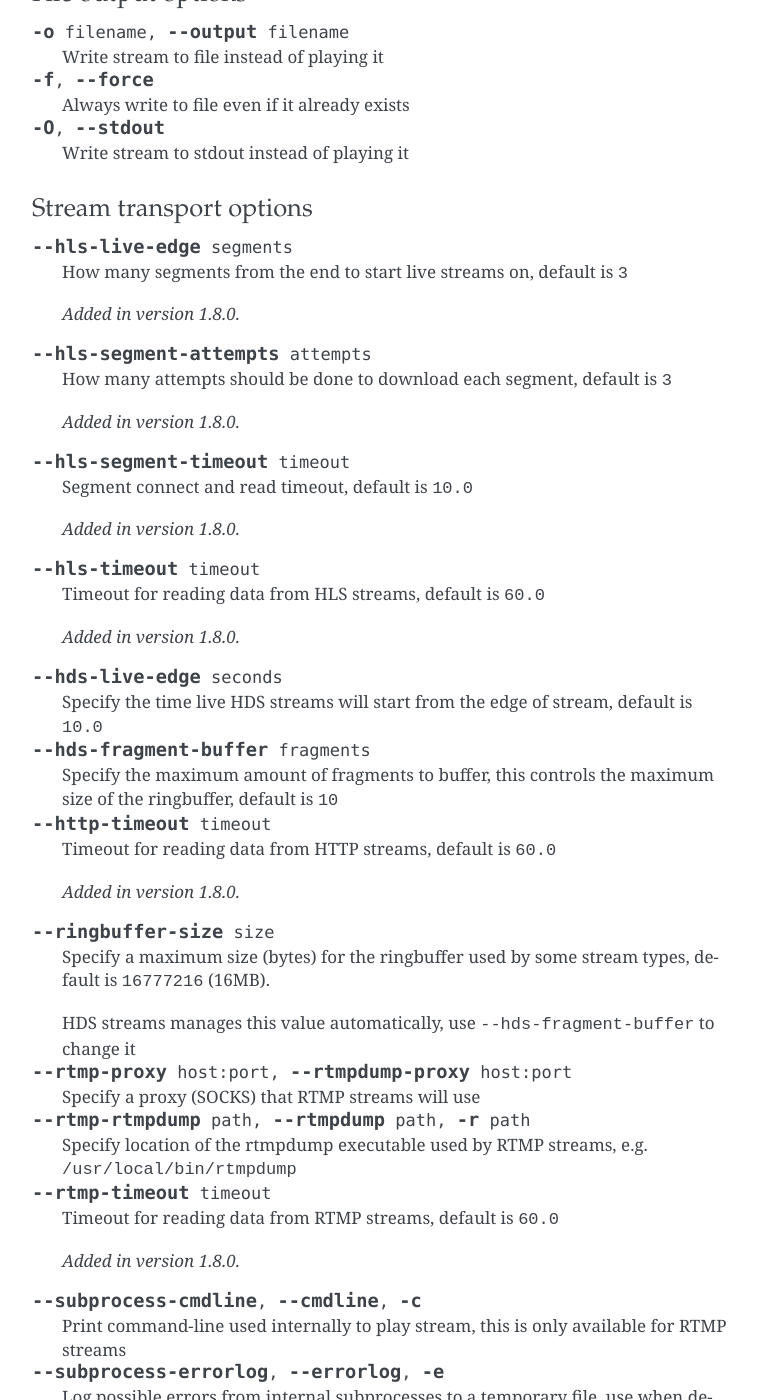
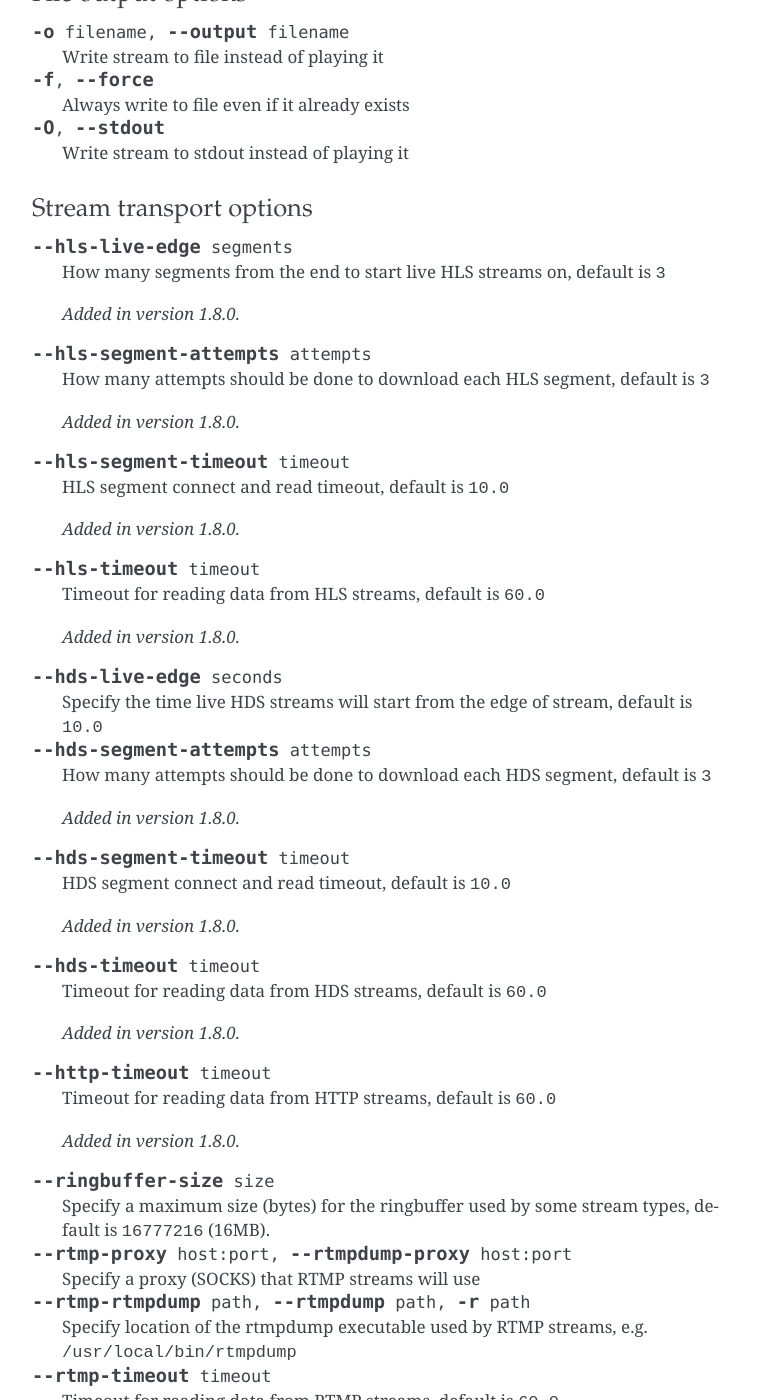
Before and after one commit to streamlink/streamlink, a Sphinx documentation site: the page built from docs/cli.rst, in a window 1280 px wide and 1400 px high, scrolled down 7938 px. Shown: the whole window, without its empty margins (258-1015 px from the left). Built offline with Sphinx 7.4.7, drawn with Linux system fonts in a browser that asks for light colours.

Commit message:
stream.hds: Add some more options and deprecate one.
Added options:

--hds-segment-attempts
--hds-segment-timeout
--hds-timeout

Deprecated options:

--hds-fragment-buffer - Use --ringbuffer-size instead

```diff
--- a/docs/cli.rst
+++ b/docs/cli.rst
@@ -460,21 +460,21 @@ Stream transport options
 
 .. cmdoption:: --hls-live-edge segments
 
-    How many segments from the end to start live streams
-    on, default is ``3``
+    How many segments from the end to start live
+    HLS streams on, default is ``3``
 
     .. versionadded:: 1.8.0
 
 .. cmdoption:: --hls-segment-attempts attempts
 
     How many attempts should be done to download each
-    segment, default is ``3``
+    HLS segment, default is ``3``
 
     .. versionadded:: 1.8.0
 
 .. cmdoption:: --hls-segment-timeout timeout
 
-    Segment connect and read timeout, default is ``10.0``
+    HLS segment connect and read timeout, default is ``10.0``
 
     .. versionadded:: 1.8.0
 
@@ -490,11 +490,25 @@ Stream transport options
     Specify the time live HDS streams will start from the
     edge of stream, default is ``10.0``
 
-.. cmdoption:: --hds-fragment-buffer fragments
+.. cmdoption:: --hds-segment-attempts attempts
 
-    Specify the maximum amount of fragments to buffer,
-    this controls the maximum size of the ringbuffer,
-    default is ``10``
+    How many attempts should be done to download each
+    HDS segment, default is ``3``
+
+    .. versionadded:: 1.8.0
+
+.. cmdoption:: --hds-segment-timeout timeout
+
+    HDS segment connect and read timeout, default is ``10.0``
+
+    .. versionadded:: 1.8.0
+
+.. cmdoption:: --hds-timeout timeout
+
+    Timeout for reading data from HDS streams,
+    default is ``60.0``
+
+    .. versionadded:: 1.8.0
 
 .. cmdoption:: --http-timeout timeout
 
@@ -507,9 +521,6 @@ Stream transport options
 
     Specify a maximum size (bytes) for the ringbuffer used
     by some stream types, default is ``16777216`` (16MB).
-
-    HDS streams manages this value automatically, use
-    ``--hds-fragment-buffer`` to change it
 
 .. cmdoption:: --rtmp-proxy host:port, --rtmpdump-proxy host:port
 
```
Also changed, not shown: 4 other files.
